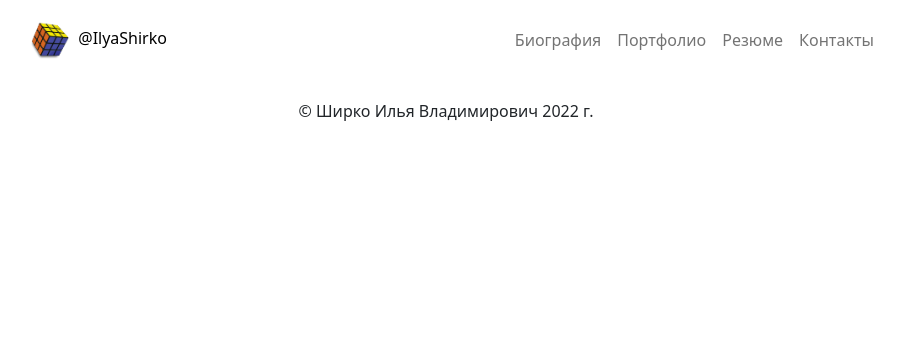
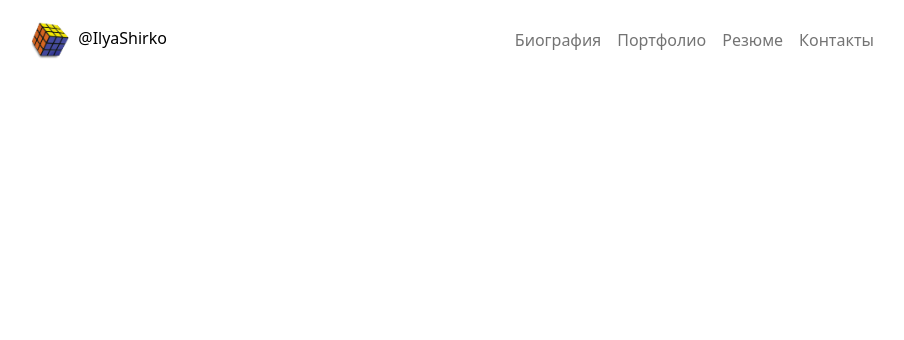
Before and after one commit to ilyashirko/portfolio, a Django app: template templates/base.html in a window 1280 px wide. Shown: the top 340 px of the page, without its empty margins (194-1098 px from the left). Run offline with Django 4.2, Linux system fonts and the light colour scheme; the template is opened without the code that fills it, so the values that code supplies are empty; parts of the project's set-up code (start-up, migrations or seed data) failed here and were passed over; some libraries are stand-ins or nearby versions.

Commit message:
remove footer

```diff
--- a/templates/base.html
+++ b/templates/base.html
@@ -13,7 +13,7 @@
     <link media="print" rel="stylesheet" href="/css/print.css">
 </head>
 
-<body>
+<body style="margin-bottom: 50px">
     <nav class="navbar navbar-light navbar-expand-md py-3" style="width: 70%;padding: 0;margin-left: 15%;">
         <div class="container"><a class="navbar-brand d-flex align-items-center" href="#">
             <a href="{% url 'main_page' %}" style="text-decoration:none; color: black;">
@@ -33,9 +33,6 @@
 {% endblock %}
 
 
-    <footer style="margin: 5mm; text-align: center">
-    <p>© Ширко Илья Владимирович 2022 г.</p>
-  </footer>
 </body>
 
 <script src="{% static 'bootstrap/js/bootstrap.min.js' %}"></script>
```
